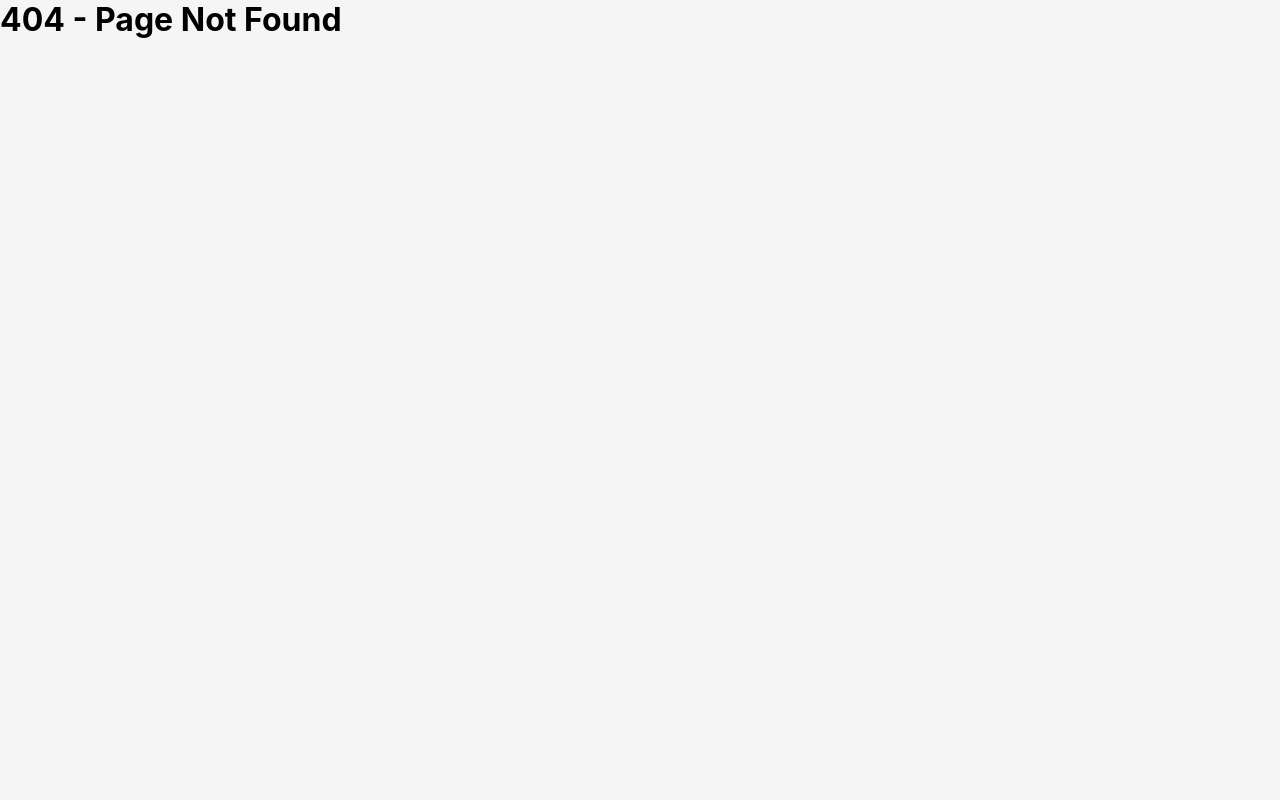
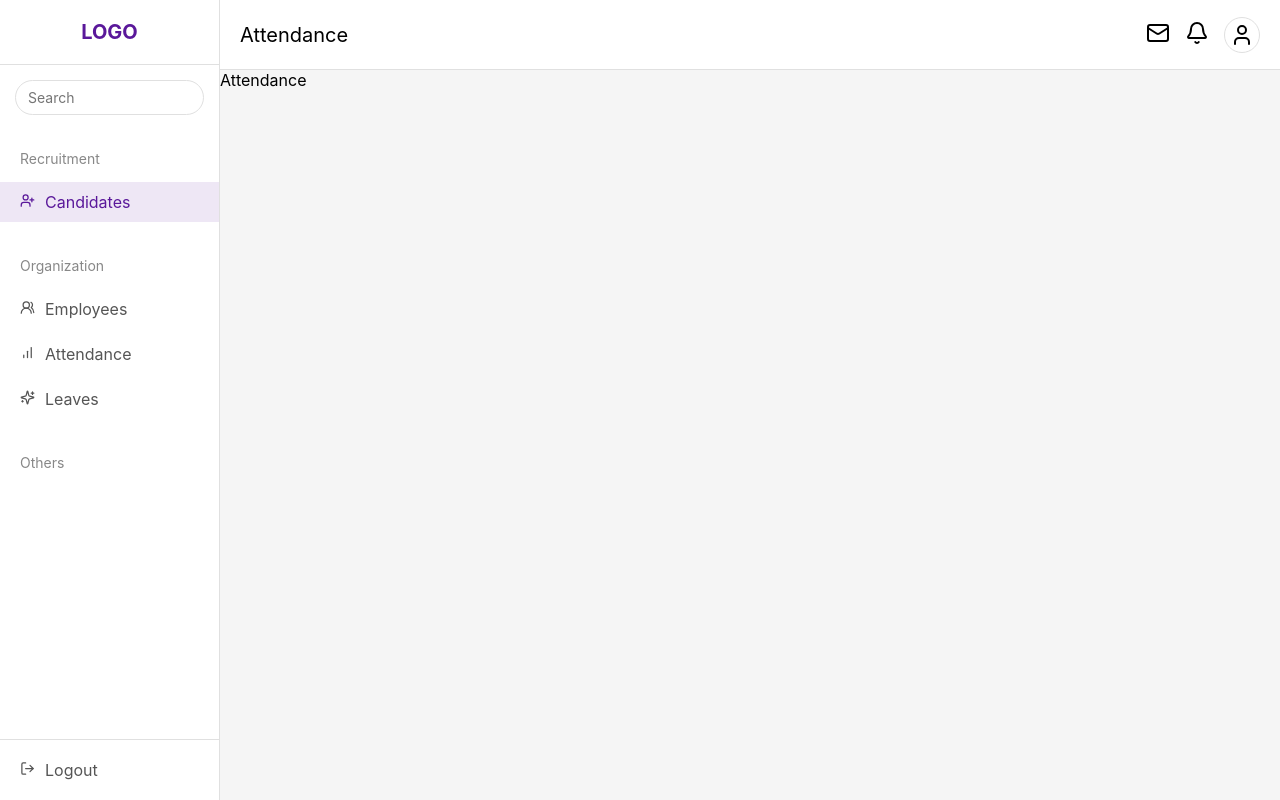
Before and after one commit to ichanddan/PSQUARE, a React (Vite) app: page /attendance in a window 1280 px wide. Before the commit this address had no page. Built offline with nearby package versions, Linux system fonts and the light colour scheme.

Commit message:
Add Attendance and Leaves pages; update Employees position filter option

```diff
--- a/src/App.jsx
+++ b/src/App.jsx
@@ -8,6 +8,7 @@ import Home from "./pages/home/home";
 import { persistor, store } from "./redux/store";
 import { Provider } from "react-redux";
 import { PersistGate } from "redux-persist/integration/react";
+import Attendance from "./pages/attendance/Attendance";
 
 function App() {
   const NotFound = () => <h1>404 - Page Not Found</h1>;
@@ -23,6 +24,8 @@ function App() {
             <Route path="/candidates" element={<Candidates />} />{" "}
             {/* 404 Page */}
             <Route path="/employees" element={<Employees />} /> {/* 404 Page */}
+            <Route path="/attendance" element={<Attendance />} /> {/* 404 Page */}
+            <Route path="/leaves" element={<Attendance />} /> {/* 404 Page */}
             <Route path="*" element={<NotFound />} /> {/* 404 Page */}
           </Routes>
           <Toaster position="bottom-center" reverseOrder={false} />
--- /dev/null
+++ b/src/pages/attendance/Attendance.jsx
@@ -0,0 +1,8 @@
+import React from 'react'
+import Dashboard from '../../components/Dashboard'
+
+export default function Attendance() {
+  return (
+    <Dashboard>Attendance</Dashboard>
+  )
+}
--- a/src/pages/employees/Employees.jsx
+++ b/src/pages/employees/Employees.jsx
@@ -45,7 +45,7 @@ export default function Employees() {
               onChange={(e) => setPositionFilter(e.target.value)}
             >
               <option value="">Position</option>
-              <option value="Designer">Designer</option>
+              <option value="Intern">Intern</option>
               <option value="Developer">Developer</option>
               <option value="Manager">Manager</option>
             </select>
```
Also changed, not shown: src/pages/leaves/Leaves.jsx (added, +8 -0 lines).
